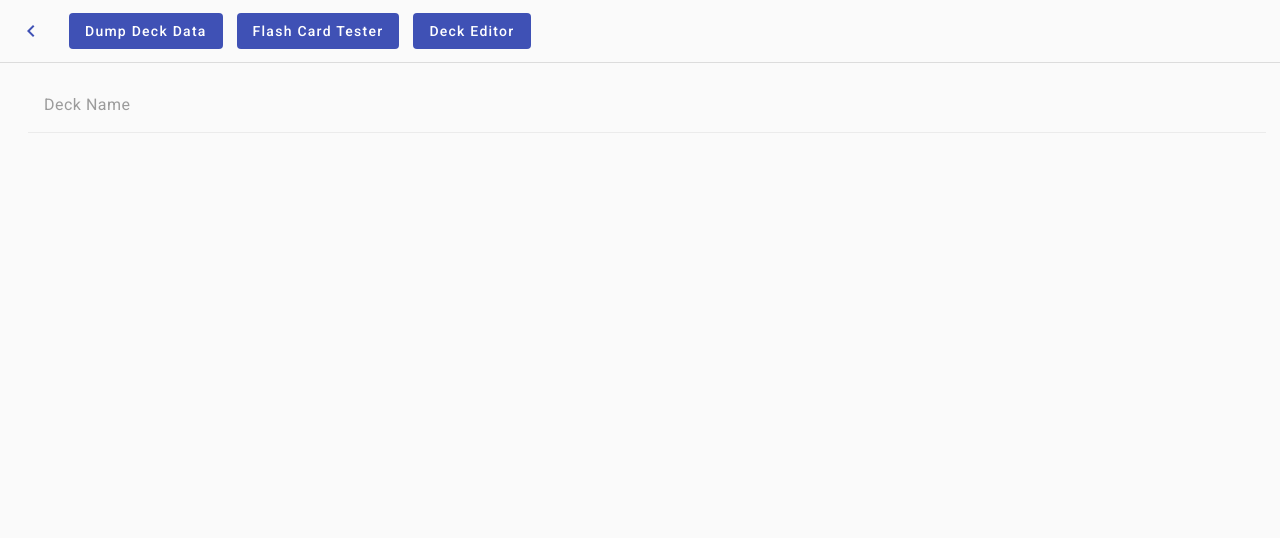
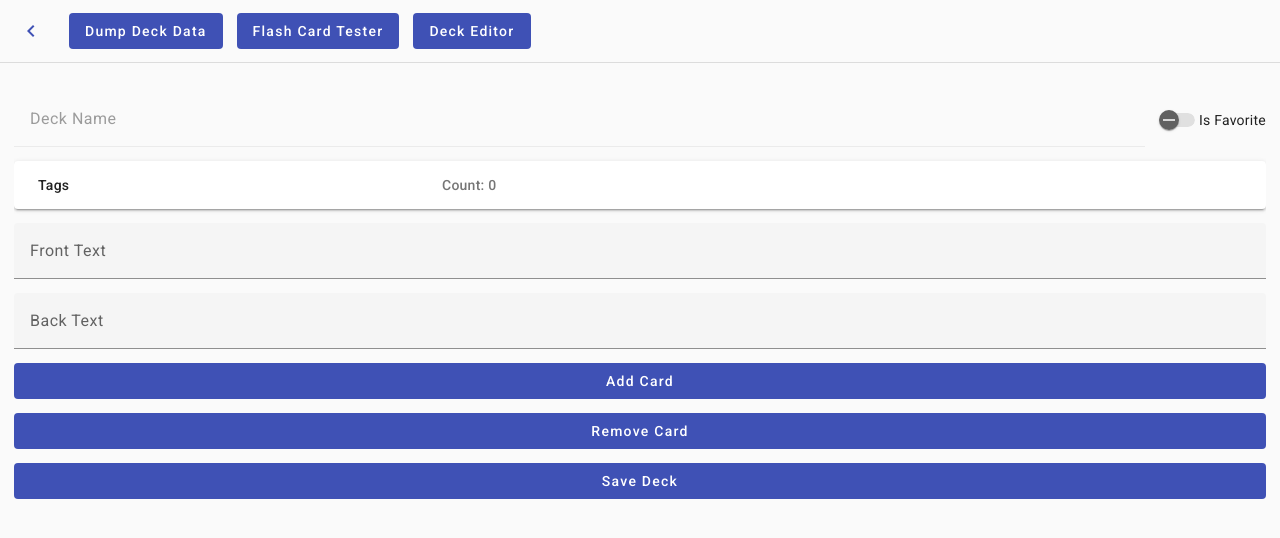
Before and after one commit to JDubs-55/CEN3031_Group111_Project, an Angular app in the folder FrontEnd/Squizzy/: page /DeckEditor in a window 1280 px wide. Shown: the top 538 px of the page. Built offline with nearby package versions, Linux system fonts and the light colour scheme.

Commit message:
Finished (probably) Deck Editor

```diff
--- a/FrontEnd/Squizzy/src/app/MyClasses/Deck.ts
+++ b/FrontEnd/Squizzy/src/app/MyClasses/Deck.ts
@@ -102,14 +102,36 @@ export class Deck{
         this._tagsSubject.next(this._tags);
     }
 
-    addCard(card: CardData): void{
-        if(this._cards[card.id] != undefined){
-            console.log("Unable to add card: A card with this ID already exists.");
-            return;
+    addCard(): CardData{
+
+        function makeid(length: number): string {
+            let result: string = '';
+            const characters: string = 'ABCDEFGHIJKLMNOPQRSTUVWXYZabcdefghijklmnopqrstuvwxyz0123456789';
+            const charactersLength: number = characters.length;
+            let counter = 0;
+            while (counter < length) {
+              result += characters.charAt(Math.floor(Math.random() * charactersLength));
+              counter += 1;
+            }
+            return result;
         }
 
-        this._cards[card.id] = card;
+
+        let i = 1;
+        let newID: string = makeid(i);
+        while(this._cards[newID] != undefined){
+            newID = makeid(i++);
+        }
+
+        this._cards[newID] = {
+            id: newID,
+            frontText: "Default Front",
+            backText: "Default Back",
+            isFavorite: false
+        };
         this._cardsSubject.next(this._cards);
+
+        return this._cards[newID];
     }
 
     removeCard(card: PartialCardData): void{
--- a/FrontEnd/Squizzy/src/app/app-routing.module.ts
+++ b/FrontEnd/Squizzy/src/app/app-routing.module.ts
@@ -1,10 +1,12 @@
 import { NgModule } from '@angular/core';
 import { RouterModule, Routes } from '@angular/router';
 import { DeckEditorComponent } from './deck-editor/deck-editor.component';
+import { FlashCardTesterComponent } from './flash-card-tester/flash-card-tester.component';
 
 
 const routes: Routes = [
-  {path: "DeckEditor", component:DeckEditorComponent}
+  {path: "DeckEditor", component:DeckEditorComponent},
+  {path: "FlashCardTester", component:FlashCardTesterComponent}
 ];
 
 @NgModule({
--- a/FrontEnd/Squizzy/src/app/app.component.ts
+++ b/FrontEnd/Squizzy/src/app/app.component.ts
@@ -30,7 +30,7 @@ export class AppComponent {
   dumpDeckData(): void{
     let data: DeckData[] = Object.values(this.deckManager.loadedDecks).map(deck=>deck.data);
 
-    //console.log(data);
+    console.log(data);
   }
 
   openDeckSelector(): void{
--- a/FrontEnd/Squizzy/src/app/deck-editor/deck-editor.component.css
+++ b/FrontEnd/Squizzy/src/app/deck-editor/deck-editor.component.css
@@ -1,18 +1,30 @@
 :host{
     display: flex;
+    flex-direction: column;
     margin: 1em;
     gap: 1em;
     flex-grow: 1;
-    align-items: flex-start;
+    align-items: stretch;
+    overflow: hidden;
 }
 
 .card{
     margin-right: 1.5em;
+    margin-bottom: 1.5em;
+    min-width: 12em;
+}
+
+.card mat-card-content{
+    display: flex;
+    justify-content: center;
+    overflow: hidden;
 }
 
 #cardSelector{
-    max-height: 100%;
-    overflow-y: auto;
+    max-width: 100%;
+    overflow-x: auto;
+    overflow-y: hidden;
+    display: flex;
 }
 
 .cardPreviewFrontText{
@@ -29,9 +41,45 @@
 }
 
 
-#rightSideDiv{
+#bottomDiv{
     flex-grow: 1;
     display: flex;
     flex-direction: column;
     height: 100%;
+    gap: 1em;
 }
+
+#deckNameDiv{
+    display: flex;
+    align-items: center;
+    gap: 1em;
+}
+
+#deckNameDiv mat-form-field{
+    flex-grow: 1;
+}
+
+#newTagDiv{
+    display: flex;
+    align-items: center;
+    gap: 1em;
+}
+
+#tagListDiv{
+    display: flex;
+    flex-wrap: wrap;
+    gap: 1em;
+}
+
+#expansionPanelDiv{
+    display: flex;
+    flex-direction: column;
+    gap: 1em;
+}
+
+.tagCardContent{
+    display: flex;
+    align-items: center;
+    padding: 0px;
+    padding-right: 1em;
+}
--- a/FrontEnd/Squizzy/src/app/deck-editor/deck-editor.component.html
+++ b/FrontEnd/Squizzy/src/app/deck-editor/deck-editor.component.html
@@ -1,5 +1,5 @@
 <div id="cardSelector">
-    <div class="card" *ngFor="let card of this.programState.getCardList()"  (click)="selectCard(card)">
+    <div class="card" *ngFor="let card of this.programState.getCardList()" (click)="selectCard(card)">
         <mat-card class="cardPreviewFrontText" [ngClass]="card == selectedCard ? 'selectedCardClass' : ''">
             <mat-card-content>
                 {{card.frontText}}
@@ -13,8 +13,61 @@
     </div>
 
 </div>
-<div id="rightSideDiv">
-    <mat-form-field>
-        <input matInput [formControl]="deckNameControl" placeholder="Deck Name">
+<div id="bottomDiv">
+    <div id="deckNameDiv">
+        <mat-form-field subscriptSizing="dynamic">
+            <input matInput [formControl]="deckNameControl" placeholder="Deck Name">
+        </mat-form-field>
+        <mat-slide-toggle [formControl]="isFavoriteControl">Is Favorite</mat-slide-toggle>
+    </div>
+
+    <mat-accordion>
+        <mat-expansion-panel hideToggle>
+            <mat-expansion-panel-header>
+                <mat-panel-title>
+                    Tags
+                </mat-panel-title>
+                <mat-panel-description>
+                    Count: {{tags.length}}
+                </mat-panel-description>
+            </mat-expansion-panel-header>
+
+            <div id="expansionPanelDiv">
+                <div id="tagListDiv">
+                    <mat-card *ngFor="let tag of tags">
+                        <mat-card-content class="tagCardContent">
+                            <button mat-icon-button (click)="removeTag(tag)"><mat-icon>remove</mat-icon></button>
+                            {{tag}}
+                        </mat-card-content>
+
+                    </mat-card>
+                </div>
+
+
+                <div id="newTagDiv">
+                    <button mat-icon-button (click)="addTag()"><mat-icon>add</mat-icon></button>
+                    <mat-form-field subscriptSizing="dynamic">
+                        <input matInput [formControl]="newTagControl" placeholder="New Tag">
+                    </mat-form-field>
+                </div>
+            </div>
+
+
+        </mat-expansion-panel>
+    </mat-accordion>
+
+
+    <mat-form-field subscriptSizing="dynamic">
+        <input matInput [formControl]="frontTextControl" placeholder="Front Text">
     </mat-form-field>
+
+    <mat-form-field subscriptSizing="dynamic">
+        <input matInput [formControl]="backTextControl" placeholder="Back Text">
+    </mat-form-field>
+
+
+    <button mat-flat-button (click)="addCard()" color="primary">Add Card</button>
+    <button mat-flat-button (click)="removeCard()" color="primary">Remove Card</button>
+    <button mat-flat-button (click)="save()" color="primary">Save Deck</button>
+
 </div>
--- a/FrontEnd/Squizzy/src/app/deck-editor/deck-editor.component.ts
+++ b/FrontEnd/Squizzy/src/app/deck-editor/deck-editor.component.ts
@@ -1,7 +1,13 @@
 import { Component } from '@angular/core';
 import { FormControl } from '@angular/forms';
+import { DeckManagerService } from '../deck-manager.service';
 import { CardData } from '../MyClasses/CardData';
 import { ProgramStateService } from '../program-state.service';
+
+
+//Perhaps a delay should be added to the updating of text data on the front end
+//This would require a function that saves the temporary data immediately upon switching off the editor
+//Tracking when this event occurs could be more effort than it is worth
 
 @Component({
   selector: 'app-deck-editor',
@@ -12,40 +18,130 @@ export class DeckEditorComponent {
   deckNameControl = new FormControl();
   selectedCard?: CardData;
 
-  constructor(public programState: ProgramStateService){
+  isFavoriteControl = new FormControl();
+
+  newTagControl = new FormControl();
+
+  frontTextControl = new FormControl();
+  backTextControl = new FormControl();
+
+
+  get tags(): Readonly<string[]>{
+    if(this.programState.selectedDeck == undefined){
+      return [];
+    }
+
+    return Array.from(this.programState.selectedDeck.tags).sort();
+  }
+
+  constructor(public programState: ProgramStateService, private deckManager: DeckManagerService){
     this.programState.onSelectedDeckChange.subscribe(selectedDeck=>{
       if(selectedDeck == undefined){
         this.deckNameControl.disable();
         return;
       }
 
+      this.selectedCard = undefined;
+
       this.deckNameControl.enable();
       this.deckNameControl.setValue(selectedDeck.name);
+      this.isFavoriteControl.setValue(selectedDeck.isFavorite);
 
+      this.frontTextControl.setValue("");
+      this.backTextControl.setValue("");
     });
 
     this.deckNameControl.valueChanges.subscribe(value=>{
       if(value == undefined || value == null || value == "") return;//If the value of the deck name is empty do not save that name as it is invalid
       if(this.programState.selectedDeck == undefined) return;//If there is no selected deck then nothing should happen when you change the name field
       if(value == this.programState.selectedDeck.name)return;//If the current value equals the current name of the selected deck, nothing needs to happen
-      console.log(value);
 
-      //TODO: Add a delay to this
       this.programState.selectedDeck.name = value;
     })
+
+    this.isFavoriteControl.valueChanges.subscribe(value=>{
+      if(this.programState.selectedDeck == undefined) return;//If there is no selected deck then nothing should happen when you change the name field
+      if(value == this.programState.selectedDeck.isFavorite)return;//If the current value equals the current name of the selected deck, nothing needs to happen
+
+      this.programState.selectedDeck.isFavorite = value;
+    })
+
+    this.frontTextControl.valueChanges.subscribe(value=>{
+      if(value == undefined || value == null){
+        value = "";
+      }
+      if(this.programState.selectedDeck == undefined) return;//If there is no selected deck then nothing should happen when you change the name field
+      if(this.selectedCard == undefined) return;//If no card is selected then ingore
+      if(value == this.selectedCard.frontText)return;//If the current value equals the current name of the selected deck, nothing needs to happen
+
+      this.selectedCard.frontText = value;
+
+      this.programState.selectedDeck.editCard(this.selectedCard);
+    })
+
+    this.backTextControl.valueChanges.subscribe(value=>{
+      if(value == undefined || value == null){
+        value = "";
+      }
+      if(this.programState.selectedDeck == undefined) return;//If there is no selected deck then nothing should happen when you change the name field
+      if(this.selectedCard == undefined) return;//If no card is selected then ingore
+      if(value == this.selectedCard.backText)return;//If the current value equals the current name of the selected deck, nothing needs to happen
+
+      this.selectedCard.backText = value;
+
+      this.programState.selectedDeck.editCard(this.selectedCard);
+    })
+
+    this.programState.selectedPage = "Deck Editor";
   }
 
-  selectCard(card: CardData): void{
+  selectCard(card: CardData | undefined): void{
     this.selectedCard = card;
     console.log(this.selectedCard);
+
+    if(card != undefined){
+      this.frontTextControl.setValue(card.frontText);
+      this.backTextControl.setValue(card.backText);
+    }else{
+      this.frontTextControl.setValue("");
+      this.backTextControl.setValue("");
+    }
+
   }
 
-  onCloseEditor(): void{
-    //save deck
-    if(this.deckNameControl.value == undefined || this.deckNameControl.value == null || this.deckNameControl.value == ""){
-      //If the current listed deck name is empty
-      //Prompt the user to give a valid name
-      //Do no let the user continue off the deck editor until a valid name is given
-    }
+  addTag(): void{
+    let value = this.newTagControl.value;
+    if(value == undefined || value == null || value == "") return;//If the value of the new tag is empty do not save that tag as it is invalid
+    if(this.programState.selectedDeck == undefined) return;//If there is no selected deck, then there is nothing that can be changed
+
+
+
+    this.programState.selectedDeck.tags.add(value);
+  }
+
+  removeTag(value: string): void{
+    if(value == undefined || value == null || value == "") return;//If the value of the new tag is empty do not save that tag as it is invalid
+    if(this.programState.selectedDeck == undefined) return;//If there is no selected deck, then there is nothing that can be changed
+
+    this.programState.selectedDeck.tags.delete(value);
+
+  }
+
+  save(){
+    this.deckManager.saveDirty();
+  }
+
+  addCard(){
+    if(this.programState.selectedDeck == undefined) return;//If no deck is selected there is nothing to do
+
+    this.selectCard(this.programState.selectedDeck.addCard());
+  }
+
+  removeCard(){
+    if(this.programState.selectedDeck == undefined) return;//If no deck is selected there is nothing to do
+    if(this.selectedCard == undefined) return;//If no card is selected there is nothing to do
+
+    this.programState.selectedDeck.removeCard(this.selectedCard);
+    this.selectCard(undefined);
   }
 }
--- a/FrontEnd/Squizzy/src/app/deck-selector/deck-selector.component.ts
+++ b/FrontEnd/Squizzy/src/app/deck-selector/deck-selector.component.ts
@@ -41,11 +41,11 @@ export class DeckSelectorComponent {
         //Only load the deck when the searched name changed
         if (this.deckNameControl.value != null && this.deckNameControl.value != "") {
           this.deckManager.loadDecksByName(this.deckManager.searchDeckNames(this.deckNameControl.value)).then(() => {
-            this.validDecks = this.deckManager.searchDecksByName(this.deckNameControl.value);
+            this.updateValidDecks();
             this.refreshAvailableDeckNames();//The list of availible decks should update
           });
         }else{
-          this.validDecks = this.deckManager.searchDecksByName(this.deckNameControl.value);
+          this.updateValidDecks();
           this.refreshAvailableDeckNames();
         }
       });
@@ -92,6 +92,7 @@ export class DeckSelectorComponent {
   onOpenDeckSelector(): void {
     //console.log("opened deck selector")
     //Load cards
+
     this.refreshAvailableDeckNames();
   }
 
--- /dev/null
+++ b/FrontEnd/Squizzy/src/app/flash-card-tester/flash-card-tester.component.html
@@ -0,0 +1 @@
+<p>flash-card-tester works!</p>
```
Also changed, not shown: FrontEnd/Squizzy/src/app/app.module.ts (+8 -2 lines), FrontEnd/Squizzy/src/app/flash-card-tester/flash-card-tester.component.ts (added, +15 -0 lines), FrontEnd/Squizzy/src/app/program-state.service.ts (+16 -0 lines), FrontEnd/Squizzy/src/app/flash-card-tester/flash-card-tester.component.css (added), 1 other file (tests, documents, lock files or other folders).
